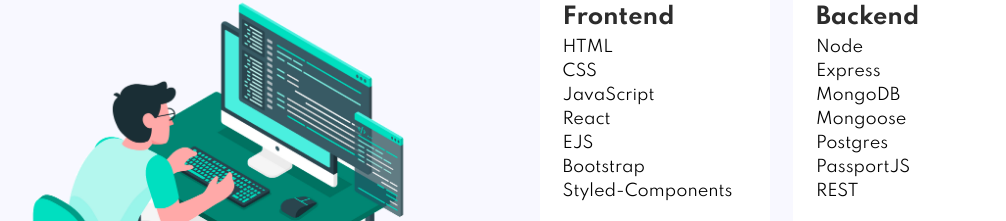
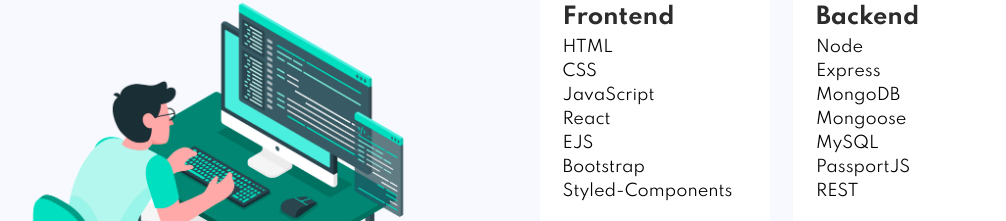
Before and after one commit to cnestordev/portfolio, a React (Create React App) app: page / in a window 1280 px wide. Shown: the part 977-1198 px from the top of the page, without its empty margins (112-1118 px from the left). Built offline with nearby package versions, Linux system fonts and the light colour scheme.

Commit message:
updates skills set

```diff
--- a/src/components/Skills.js
+++ b/src/components/Skills.js
@@ -42,7 +42,7 @@
               <p>Express</p>
               <p>MongoDB</p>
               <p>Mongoose</p>
-              <p>Postgres</p>
+              <p>MySQL</p>
               <p>PassportJS</p>
               <p>REST</p>
             </Stack>
```
